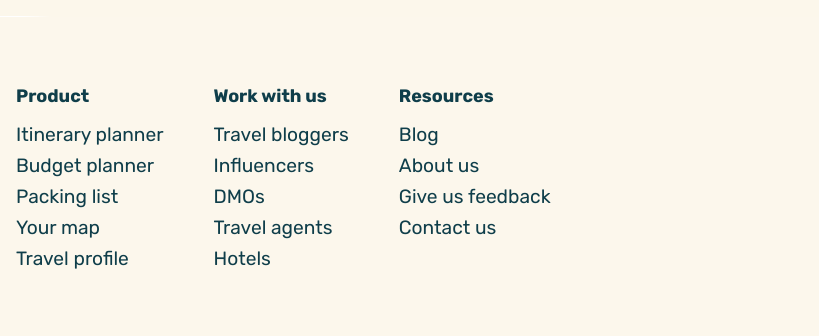
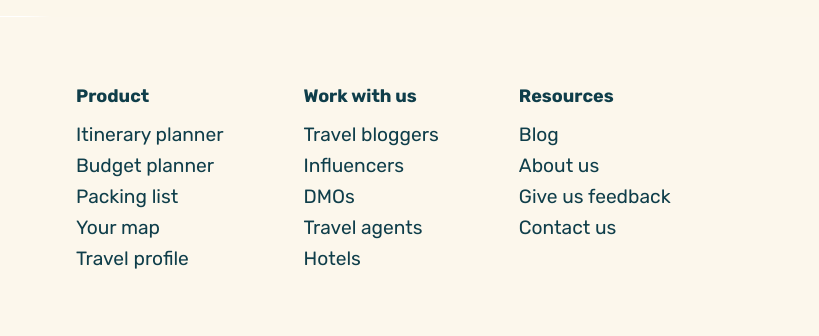
Before and after one commit to ArnavJoshi14/travel-planner-website, a plain HTML site: page index.html in a window 1280 px wide. Shown: the part 2318-2654 px from the top of the page, 216-1035 px from the left. Drawn offline with Linux system fonts and the light colour scheme.

Commit message:
footer spacing fixed

```diff
--- a/styles.css
+++ b/styles.css
@@ -225,9 +225,9 @@ main {
 
 .footer-links {
     display: flex;
-    gap: 50px;
+    gap: 5rem;
     flex-grow: 1;
-    margin-left: 20px;
+    margin-left: 5rem;
 }
 
 .footer-links h3 {
```
